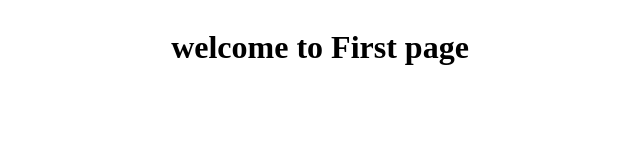
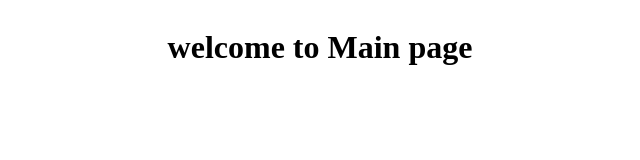
Before and after one commit to raaju007/rotate-test, a plain HTML site: page index.html in a window 1280 px wide. Shown: the full height of the page, 320-960 px from the left. Drawn offline with Linux system fonts and the light colour scheme.

Commit message:
Update index.html

```diff
--- a/index.html
+++ b/index.html
@@ -13,6 +13,6 @@
     </style>
 </head>
 <body>
-    <h1>welcome to First page</h1>
+    <h1>welcome to Main page</h1>
 </body>
 </html>
```
